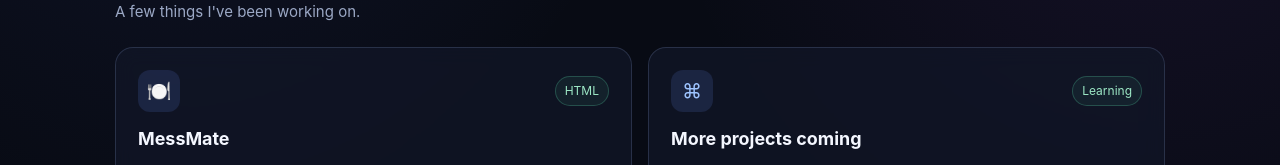
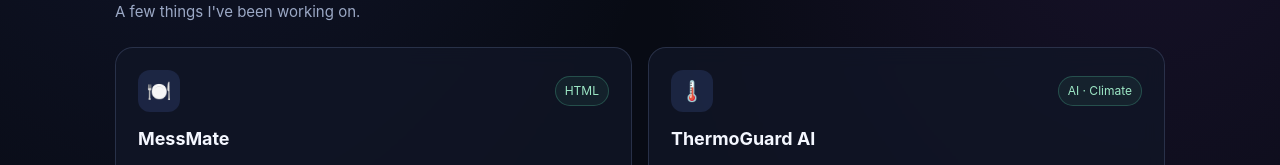
Before and after one commit to eskingadi/eskingadi.github.io, a plain HTML site: page index.html in a window 1280 px wide. Shown: the part 787-952 px from the top of the page. Drawn offline with Linux system fonts and the light colour scheme.

Commit message:
Add files via upload

```diff
--- a/index.html
+++ b/index.html
@@ -59,6 +59,7 @@ section{padding:28px 0 52px}.section-heading{display:flex;align-items:end;justif
 <section id="projects"><div class="section-heading"><div><h2>Featured projects <span class="gradient">✦</span></h2><p>A few things I've been working on.</p></div></div>
 <div class="grid">
 <a class="card" href="https://github.com/eskingadi/cse326-g7-roll-13-12-23" target="_blank" rel="noreferrer"><div class="card-top"><div class="card-icon">🍽️</div><span class="pill">HTML</span></div><h3>MessMate</h3><p>A simple, user-friendly mess management website designed to display menus and share food-related information.</p><div class="stack"><span>HTML</span><span>Website</span><span>Class Project</span></div></a>
+<a class="card" href="https://github.com/eskingadi/sih26083-heatwave-warning" target="_blank" rel="noreferrer"><div class="card-top"><div class="card-icon">🌡️</div><span class="pill">AI · Climate</span></div><h3>ThermoGuard AI</h3><p>An AI-powered heatwave early-warning prototype focused on localized heat-risk assessment, geographic risk visualization, and helping communities prepare for extreme heat.</p><div class="stack"><span>AI</span><span>Heatwave Risk</span><span>Early Warning</span></div></a>
 <a class="card" href="https://github.com/eskingadi" target="_blank" rel="noreferrer"><div class="card-top"><div class="card-icon">⌘</div><span class="pill">Learning</span></div><h3>More projects coming</h3><p>I'm learning, experimenting, and building new projects. Visit my GitHub to follow my progress.</p><div class="stack"><span>Python</span><span>Web Development</span></div></a>
 </div></section>
 <section id="links"><div class="section-heading"><div><h2>Let's connect <span class="gradient">↗</span></h2><p>Find me around the internet.</p></div></div>
```
